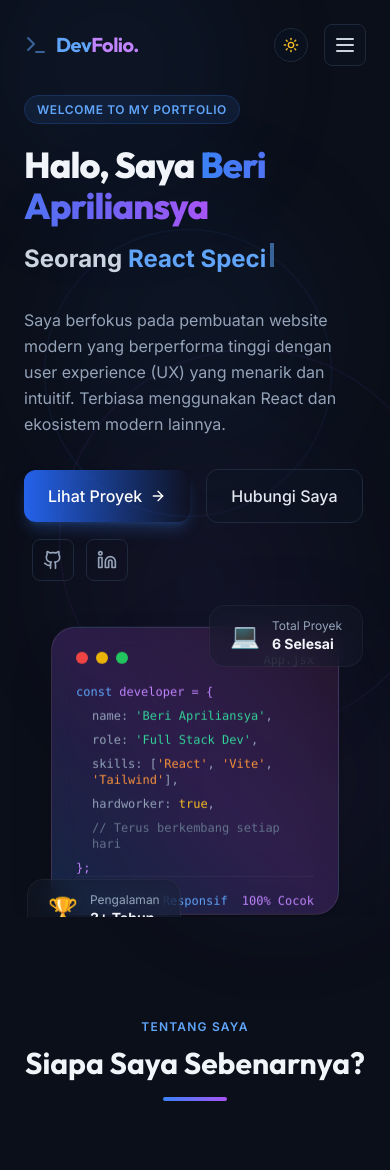
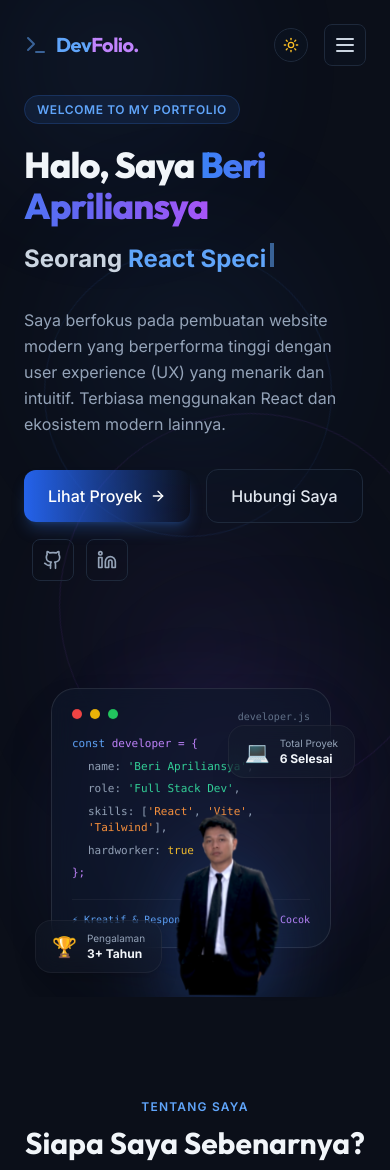
Before and after one commit to beriapriliansya/myporto, a React (Vite) app: page / in a window 390 px wide. Shown: the top 1170 px of the page. Built offline with nearby package versions, Linux system fonts and the light colour scheme.

Commit message:
feat: tambahkan foto profil animasi ke Hero

```diff
--- a/package.json
+++ b/package.json
@@ -8,7 +8,8 @@
     "build": "npx vite build",
     "lint": "eslint . --ext js,jsx --report-unused-disable-directives --max-warnings 0",
     "preview": "vite preview",
-    "copy-img": "node copy-image.cjs"
+    "copy-img": "node copy-image.cjs",
+    "copy-profile": "node copy-profile.cjs"
   },
   "dependencies": {
     "canvas-confetti": "^1.9.3",
--- a/src/components/Hero.jsx
+++ b/src/components/Hero.jsx
@@ -141,67 +141,91 @@ export default function Hero() {
         </div>
 
         {/* Visual Element (Right side) */}
-        <div className="lg:col-span-5 flex justify-center lg:justify-end">
+        <div className="lg:col-span-5 flex justify-center lg:justify-end mt-12 lg:mt-0">
           <motion.div
-            className="relative w-72 h-72 sm:w-80 sm:h-80 md:w-96 md:h-96"
+            className="relative w-80 h-80 sm:w-96 sm:h-96 md:w-[420px] md:h-[420px]"
             initial={{ opacity: 0, scale: 0.8 }}
             animate={{ opacity: 1, scale: 1 }}
             transition={{ duration: 0.8, delay: 0.3 }}
           >
-            {/* Visual Glass Box Card with interactive elements */}
+            {/* Background glowing sphere */}
+            <div className="absolute inset-4 rounded-full bg-gradient-to-tr from-blue-600/20 to-purple-600/20 blur-2xl animate-pulse" />
+
+            {/* Visual Glass Box Card (Shifted slightly back and left) */}
             <motion.div
-              className="absolute inset-0 rounded-3xl bg-gradient-to-tr from-blue-500/20 via-purple-500/20 to-pink-500/10 border border-slate-200/10 dark:border-white/10 p-6 flex flex-col justify-between shadow-2xl backdrop-blur-md animate-float"
+              className="absolute top-4 left-4 w-[280px] sm:w-[320px] h-[260px] sm:h-[300px] rounded-3xl bg-slate-900/65 border border-slate-200/10 dark:border-white/10 p-5 flex flex-col justify-between shadow-2xl backdrop-blur-md z-0"
+              animate={{ y: [0, -6, 0] }}
+              transition={{ duration: 5, repeat: Infinity, ease: "easeInOut" }}
             >
               <div className="flex justify-between items-start">
                 <div className="flex gap-2">
-                  <div className="w-3 h-3 rounded-full bg-red-500" />
-                  <div className="w-3 h-3 rounded-full bg-yellow-500" />
-                  <div className="w-3 h-3 rounded-full bg-green-500" />
+                  <div className="w-2.5 h-2.5 rounded-full bg-red-500" />
+                  <div className="w-2.5 h-2.5 rounded-full bg-yellow-500" />
+                  <div className="w-2.5 h-2.5 rounded-full bg-green-500" />
                 </div>
-                <span className="text-xs font-mono text-slate-500">App.jsx</span>
+                <span className="text-[10px] font-mono text-slate-500">developer.js</span>
               </div>
 
-              {/* Pseudo-code illustration inside */}
-              <div className="font-mono text-xs text-slate-400 space-y-2 mt-4 flex-grow">
+              {/* Pseudo-code illustration */}
+              <div className="font-mono text-[11px] text-slate-400 space-y-1.5 mt-3 flex-grow">
                 <p className="text-purple-400"><span className="text-blue-400">const</span> developer = &#123;</p>
                 <p className="pl-4">name: <span className="text-emerald-400">'Beri Apriliansya'</span>,</p>
                 <p className="pl-4">role: <span className="text-emerald-400">'Full Stack Dev'</span>,</p>
                 <p className="pl-4">skills: [<span className="text-orange-400">'React'</span>, <span className="text-orange-400">'Vite'</span>, <span className="text-orange-400">'Tailwind'</span>],</p>
-                <p className="pl-4">hardworker: <span className="text-amber-400">true</span>,</p>
-                <p className="pl-4 text-slate-500">// Terus berkembang setiap hari</p>
+                <p className="pl-4">hardworker: <span className="text-amber-400">true</span></p>
                 <p className="text-purple-400">&#125;;</p>
               </div>
 
-              <div className="border-t border-slate-200/15 dark:border-white/5 pt-4 flex justify-between text-xs text-slate-500 font-mono">
+              <div className="border-t border-white/5 pt-3 flex justify-between text-[10px] text-slate-500 font-mono">
                 <span className="text-blue-400">⚡ Kreatif & Responsif</span>
                 <span className="text-purple-400">100% Cocok</span>
               </div>
             </motion.div>
 
-            {/* Micro stats cards layered behind/around */}
+            {/* Profile Cutout Image (In the foreground, with premium float and glow) */}
+            <motion.img
+              src="/profile.png"
+              alt="Beri Apriliansya"
+              className="absolute bottom-0 right-4 h-[85%] sm:h-[90%] object-contain z-10 pointer-events-none drop-shadow-[0_25px_40px_rgba(59,130,246,0.3)] filter contrast-[1.05]"
+              animate={{
+                y: [0, -12, 0],
+                rotate: [0, 0.8, 0, -0.8, 0]
+              }}
+              onError={(e) => {
+                // Fallback invisibly if image not loaded yet
+                e.target.style.display = 'none';
+              }}
+              transition={{
+                duration: 6,
+                repeat: Infinity,
+                ease: "easeInOut"
+              }}
+            />
+
+            {/* Micro stats cards (Front-most layer) */}
             <motion.div
-              className="absolute -bottom-6 -left-6 glass-card px-5 py-3 rounded-2xl flex items-center gap-3 border border-slate-200/15 dark:border-white/5"
+              className="absolute bottom-6 left-0 sm:-left-4 glass-card px-4 py-2.5 rounded-2xl flex items-center gap-2.5 border border-slate-200/15 dark:border-white/5 z-20 shadow-xl"
               initial={{ x: -20, opacity: 0 }}
               animate={{ x: 0, opacity: 1 }}
               transition={{ delay: 0.7, duration: 0.5 }}
             >
-              <span className="text-2xl">🏆</span>
+              <span className="text-xl">🏆</span>
               <div>
-                <p className="text-xs text-slate-400 dark:text-slate-400">Pengalaman</p>
-                <p className="text-sm font-bold text-slate-800 dark:text-slate-100">3+ Tahun</p>
+                <p className="text-[10px] text-slate-400">Pengalaman</p>
+                <p className="text-xs font-bold text-slate-800 dark:text-slate-100">3+ Tahun</p>
               </div>
             </motion.div>
 
             <motion.div
-              className="absolute -top-6 -right-6 glass-card px-5 py-3 rounded-2xl flex items-center gap-3 border border-slate-200/15 dark:border-white/5"
+              className="absolute top-12 right-0 sm:-right-4 glass-card px-4 py-2.5 rounded-2xl flex items-center gap-2.5 border border-slate-200/15 dark:border-white/5 z-20 shadow-xl"
               initial={{ x: 20, opacity: 0 }}
               animate={{ x: 0, opacity: 1 }}
               transition={{ delay: 0.9, duration: 0.5 }}
             >
-              <span className="text-2xl">💻</span>
+              <span className="text-xl">💻</span>
               <div>
-                <p className="text-xs text-slate-400 dark:text-slate-400">Total Proyek</p>
-                <p className="text-sm font-bold text-slate-800 dark:text-slate-100">6 Selesai</p>
+                <p className="text-[10px] text-slate-400">Total Proyek</p>
+                <p className="text-xs font-bold text-slate-800 dark:text-slate-100">6 Selesai</p>
               </div>
             </motion.div>
           </motion.div>
```
Also changed, not shown: copy-profile.cjs (added, +24 -0 lines), Desain tanpa judul (3).png (added), public/profile.png (added).
